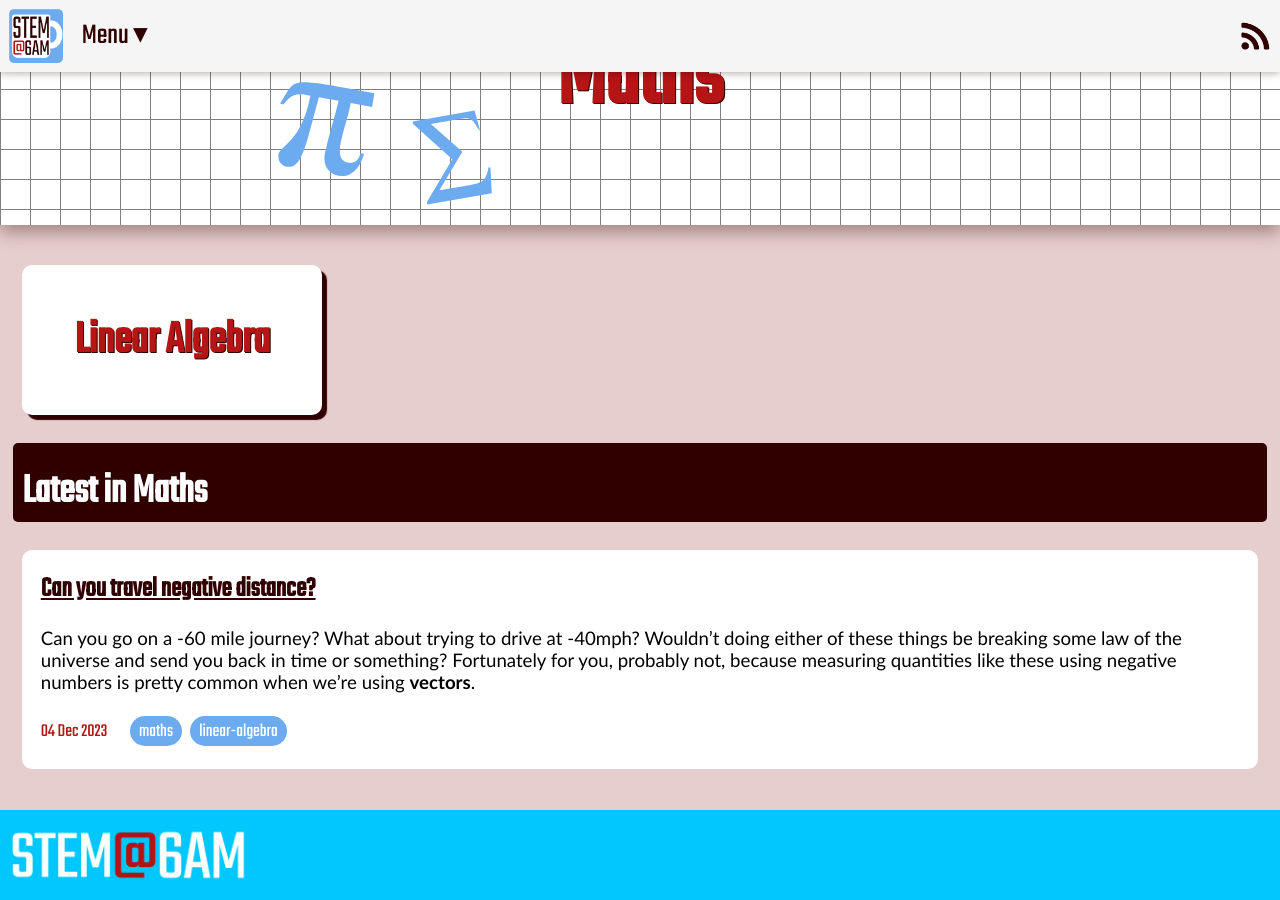
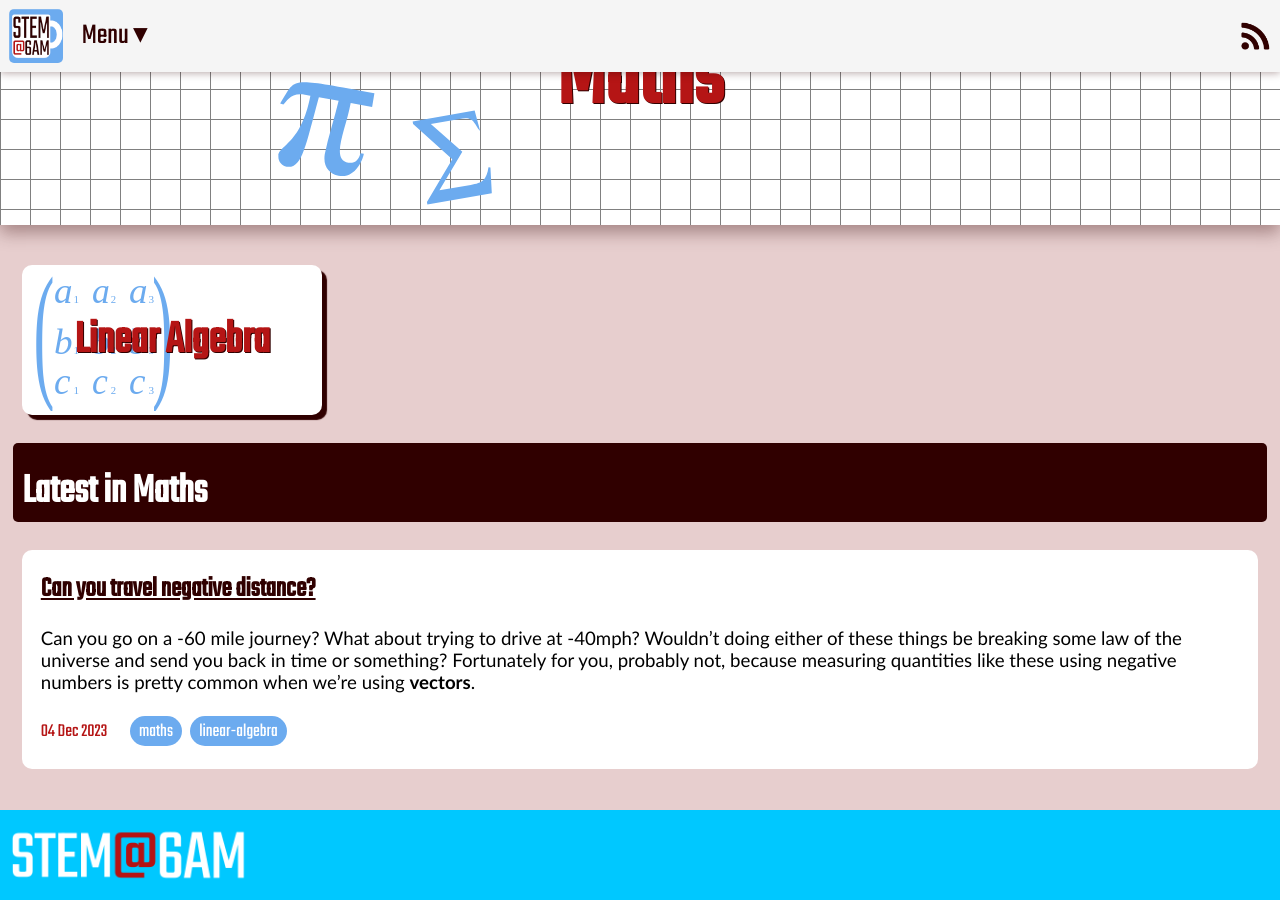
Before and after one commit to STEM-at-6AM/stem-at-6am.github.io, a Jekyll site: the page built from categories/maths/maths.md, in a window 1280 px wide and 900 px high, scrolled down 181 px. Built offline with Jekyll 4.4.1, drawn with Linux system fonts in a browser that asks for light colours.

Commit message:
Adding animation for Linear Algebra category

```diff
--- a/_includes/animation/linear-algebra.html
+++ b/_includes/animation/linear-algebra.html
@@ -0,0 +1,22 @@
+
+<img src="assets/img/animation/linear-algebra/bracket-open.svg" id="bracket-open" class="matrix-bracket">
+
+<div class="mcol" id="mcol1">
+    <img src="assets/img/animation/linear-algebra/a1.svg" class="matrix-el">
+    <img src="assets/img/animation/linear-algebra/b1.svg" class="matrix-el">
+    <img src="assets/img/animation/linear-algebra/c1.svg" class="matrix-el">
+</div>
+
+<div class="mcol" id="mcol2">
+    <img src="assets/img/animation/linear-algebra/a2.svg" class="matrix-el">
+    <img src="assets/img/animation/linear-algebra/b2.svg" class="matrix-el">
+    <img src="assets/img/animation/linear-algebra/c2.svg" class="matrix-el">
+</div>
+
+<div class="mcol" id="mcol3">
+    <img src="assets/img/animation/linear-algebra/a3.svg" class="matrix-el">
+    <img src="assets/img/animation/linear-algebra/b3.svg" class="matrix-el">
+    <img src="assets/img/animation/linear-algebra/c3.svg" class="matrix-el">
+</div>
+
+<img src="assets/img/animation/linear-algebra/bracket-close.svg" id="bracket-close" class="matrix-bracket">
--- /dev/null
+++ b/_sass/animation/_linear-algebra.scss
@@ -0,0 +1,86 @@
+@mixin matrix-slide($name, $increment) {
+    @keyframes #{$name} {
+        10% {
+            transform: translateX(0);
+        }
+        30%, 40% {
+            transform: translateX($increment);
+        }
+        60%, 100% {
+            transform: translateX($increment * 2);
+        }
+    }
+}
+
+@mixin appear($name, $delay, $init-pos, $repeat: infinite) {
+
+    animation: #{$name} 3s linear $repeat;
+
+    @keyframes #{$name} {
+        0%, #{$delay} {
+            opacity: 0;
+            transform: translateX($init-pos);
+        }
+        #{$delay + 10%}, 100% {
+            opacity: 1;
+            transform: translateX(0);
+        }
+    }
+}
+
+@mixin lin-alg-anim-container($container-size, $anim-name, $anim-repeat) {
+
+    $col-base: $container-size * 0.15;
+    $increment: $container-size * 0.25;
+
+    // styles the enclosing matrix brackets
+    .matrix-bracket {
+        width: $container-size * 0.15;
+        height: 100%;
+
+        position: absolute;
+        bottom: $container-size * 0.03;
+    }
+    #bracket-open.matrix-bracket {
+        left: $container-size * 0.02;
+    }
+    #bracket-close.matrix-bracket {
+        left: $container-size * 0.3;
+
+        animation: $anim-name 3s linear $anim-repeat;
+        @include matrix-slide($anim-name, $increment)
+    }
+
+    // styles the matrix columns
+    .mcol {
+        height: $container-size * 0.9;
+        width: fit-content;
+
+        position: absolute;
+        top: $container-size * 0.05;
+
+        display: flex;
+        flex-direction: column;
+        justify-content: space-around;
+    }
+    #mcol1.mcol {
+        left: $col-base;
+    }
+    #mcol2.mcol {
+        left: $col-base + $increment;
+        opacity: 0;
+
+        @include appear(col2-appear, 20%, $increment * -0.5, $anim-repeat);
+    }
+    #mcol3.mcol {
+        left: $col-base + $increment * 2;
+        opacity: 0;
+
+        @include appear(col3-appear, 50%, $increment * -0.5, $anim-repeat);
+    }
+
+    // styles individual matrix elements
+    .matrix-el {
+        width: $container-size * 0.17;
+    }
+}
--- a/_sass/components/_categories.scss
+++ b/_sass/components/_categories.scss
@@ -120,3 +120,23 @@ $category-height: 150px;
         }
     }
 }
+
+#linear-algebra.category {
+    $anim-name: matrix-slide-small;
+
+    .category-anim {
+        @include lin-alg-anim-container(
+            $category-height,
+            $anim-name,
+            2
+        );
+    }
+
+    &:hover {
+        @include lin-alg-anim-container(
+            $category-height,
+            $anim-name,
+            infinite
+        );
+    }
+}
--- a/_sass/layout/_page-header.scss
+++ b/_sass/layout/_page-header.scss
@@ -69,6 +69,14 @@ $true-header-height:  calc($header-height - $bar-height);
     );
 }
 
+#linear-algebra.header-anim {
+    @include lin-alg-anim-container(
+        $true-header-height,
+        matrix-slide-large,
+        infinite
+    );
+}
+
 #page-title {
     grid-column: {
         start: 1;
--- a/_sass/theme.scss
+++ b/_sass/theme.scss
@@ -7,6 +7,7 @@
 @import "animation/physics";
 @import "animation/maths";
 @import "animation/newtonian-mechanics";
+@import "animation/linear-algebra";
 
 @import "components/dropdown";
 @import "components/headings";
```
Also changed, not shown: assets/img/animation/linear-algebra/a1.svg (added), assets/img/animation/linear-algebra/a2.svg (added), assets/img/animation/linear-algebra/a3.svg (added), assets/img/animation/linear-algebra/b1.svg (added), assets/img/animation/linear-algebra/b2.svg (added), assets/img/animation/linear-algebra/b3.svg (added), assets/img/animation/linear-algebra/bracket-close.svg (added), assets/img/animation/linear-algebra/bracket-open.svg (added), assets/img/animation/linear-algebra/c1.svg (added), assets/img/animation/linear-algebra/c2.svg (added), assets/img/animation/linear-algebra/c3.svg (added).
